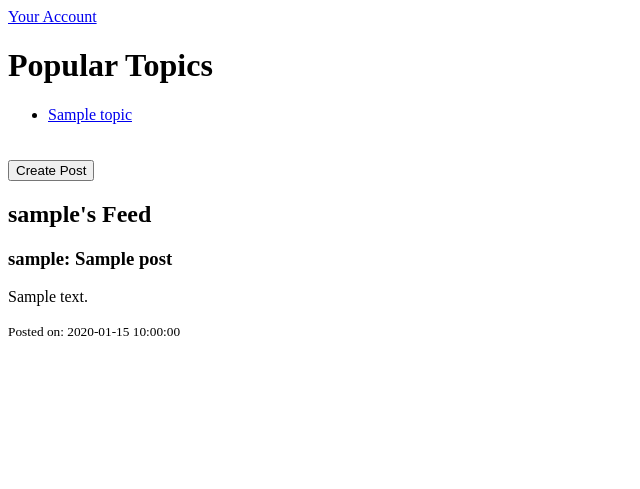
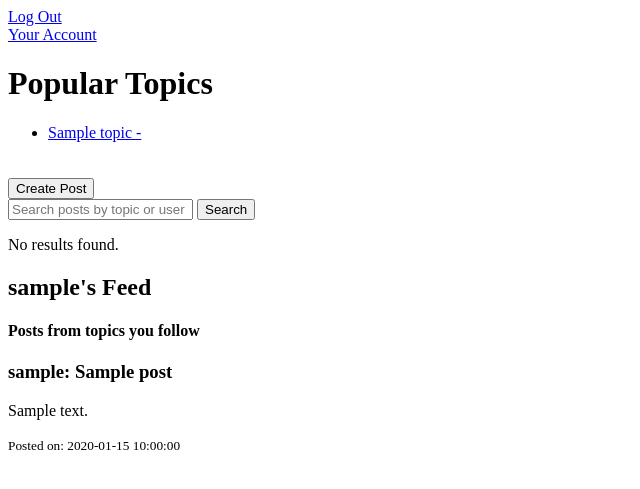
Before and after one commit to sstafford4/CSE108---Final-Project, a Flask app: page /main_page in a window 1280 px wide. Shown: the top 489 px of the page, without its empty margins (0-640 px from the left). Run offline with Flask 3, Linux system fonts and the light colour scheme; the visitor is signed in with stand-in values (Sample User, id 1); tables that the repository leaves empty hold one stand-in row (values such as "Sample post").

Commit message:
Users can now follow and unfollow topics, prototype search bar, merged main, models, and config for hosting reasons.

```diff
--- a/back-end/main.py
+++ b/back-end/main.py
@@ -1,118 +1,167 @@
-from flask import render_template, request, url_for, redirect, flash, session
-from config import app, db
-from models import User, Topic, Posts
+from flask import render_template, request, url_for, redirect, flash, session, Flask
+from flask_sqlalchemy import SQLAlchemy
+# from config import app, db
+# from models import User, Topic, Posts
+from werkzeug.security import generate_password_hash, check_password_hash
+from datetime import datetime
+
+app = Flask(__name__)
+
+# SQLALCHEMY_DATABASE_URI = "mysql+mysqlconnector://{username}:{password}@{hostname}/{databasename}".format(
+#     username="sstafford4",
+#     password="Simperia1",
+#     hostname="sstafford4.mysql.pythonanywhere-services.com",
+#     databasename="sstafford4$default",
+# )
+SQLALCHEMY_DATABASE_URI = 'postgresql://postgres:12263899@localhost/final_project'
+app.config['SQLALCHEMY_DATABASE_URI'] = SQLALCHEMY_DATABASE_URI
+app.config['SQLALCHEMY_TRACK_MODIFICATIONS'] = False
+
+db = SQLAlchemy(app)
+
+# Association table for Users following Topics
+user_topic = db.Table(
+    'user_topic',
+    db.Column('user_id', db.Integer, db.ForeignKey('user.id'), primary_key=True),
+    db.Column('topic_id', db.Integer, db.ForeignKey('topic.id'), primary_key=True)
+)
+
+class User(db.Model):
+    id = db.Column(db.Integer, primary_key=True)
+    real_name = db.Column(db.String(64), index=True, unique=True)
+    username = db.Column(db.String(100), unique=True, nullable=False)
+    email = db.Column(db.String(120), unique=True, nullable=False)
+    password = db.Column(db.String(250), nullable=False)
+
+    # Relationship to the posts created by the user
+    posts = db.relationship('Posts', backref='poster', lazy='dynamic')
+
+    # Many-to-many relationship for followed topics
+    followed_topics = db.relationship('Topic', secondary=user_topic, backref=db.backref('followers', lazy='dynamic'))
+
+    def __init__(self, real_name, username, email, password):
+        self.real_name = real_name
+        self.username = username
+        self.email = email
+        self.set_password(password)  # Pass the password here to ensure it's set correctly
+
+    def set_password(self, password):
+        if password:  # Make sure the password is not empty or None
+            self.password = generate_password_hash(password)
+        else:
+            raise ValueError("Password cannot be empty.")  # Optional: Add custom validation
+
+    def check_password(self, password):
+        return check_password_hash(self.password, password)
+
+    def to_json(self):
+        return {
+            'realName': self.real_name,
+            'username': self.username,
+            'email': self.email
+        }
+
+class Topic(db.Model):
+    id = db.Column(db.Integer, primary_key=True)
+    name = db.Column(db.String(64), unique=True, nullable=False, index=True)
+    description = db.Column(db.Text, nullable=True)
+
+    # Relationship to the posts in this topic
+    posts = db.relationship('Posts', backref='topic', lazy='dynamic')
+
+    def __init__(self, name, description=None):
+        self.name = name
+        self.description = description
+
+    def to_json(self):
+        return {
+            'id': self.id,
+            'name': self.name,
+            'description': self.description,
+            'post_count': self.posts.count(),
+            'followers_count': self.followers.count()
+        }
+
+class Posts(db.Model):
+    id = db.Column(db.Integer, primary_key=True)
+    poster_id = db.Column(db.Integer, db.ForeignKey('user.id'), index=True)
+    poster_username = db.Column(db.String(100), nullable=False)
+    topic_id = db.Column(db.Integer, db.ForeignKey('topic.id'), index=True)
+    title = db.Column(db.Text, nullable=False)
+    content = db.Column(db.Text, nullable=False)
+    created_at = db.Column(db.DateTime, default=datetime.now)
+    updated_at = db.Column(db.DateTime, default=datetime.now, onupdate=datetime.now)
+
+    def __init__(self, poster_id, poster_username, topic_id, title, content):
+        self.poster_id = poster_id
+        self.poster_username = poster_username
+        self.topic_id = topic_id
+        self.title = title
+        self.content = content
+
+    def to_json(self):
+        return {
+            'id': self.id,
+            'poster_id': self.poster_id,
+            'poster_username': self.poster_username,
+            'topic_id': self.topic_id,
+            'title': self.title,
+            'content': self.content,
+            'created_at': self.created_at.isoformat(),
+            'updated_at': self.updated_at.isoformat()
+        }
 
 app.secret_key = 'your_secret_key_here'  # Change this to a secure random key
 
-# @app.route('/')
-# def index():
-#     return render_template('login.html')
-#
-# # @app.route('/main_page')
-# # def main_page():
-# #     all_topics = Topic.query.all()
-# #     # for now, this will just get all of the posts in the db, however, I want to change it later so that it only gets posts
-# #     # relevant to the user (following or similar topics, etc)
-# #     relevant_posts = Posts.get.all()
-# #     return render_template('main_page.html', all_topics=all_topics, posts=relevant_posts)
-#
-# @app.route('/main_page')
-# def main_page():
-#     all_topics = Topic.query.all()
-#
-#     # This will get all posts in the database for now
-#     relevant_posts = Posts.query.all()  # This should be Posts.query.all(), not Posts.get.all()
-#
-#     return render_template('main_page.html', all_topics=all_topics, posts=relevant_posts)
-#
-# @app.route('/login', methods=['GET', 'POST'])
-# def login():
-#     if request.method == 'POST':
-#         username = request.form.get('username')
-#         password = request.form.get('password')
-#
-#         user = User.query.filter_by(username=username).first()
-#         if user and user.check_password(password):
-#             session['logged_in'] = True
-#             session['user_id'] = user.id
-#             # this is going to be returning all topics so that they can be shown on the main hub page
-#             all_topics = Topic.query.all()
-#             relevant_posts = Posts.query.all()
-#             flash("You cool, mf")
-#             return render_template('main_page.html', all_topics=all_topics, user_id=user.id, username=user.username, posts=relevant_posts)
-#
-#         else:
-#             #flash("Invalid username or password")
-#             flash("Man, FUCK you.")
-#             return redirect(url_for('index'))
-#
-#     return redirect(url_for('index'))
-#
-# @app.route('/create_account', methods=['GET', 'POST'])
-# def create_account():
-#     if request.method == 'POST':
-#         real_name = request.form.get('real_name')
-#         username = request.form.get('username')
-#         email = request.form.get('email')
-#         password = request.form.get('password')
-#
-#         # Check if username already exists
-#         existing_user = User.query.filter_by(username=username).first()
-#         if existing_user:
-#             flash("This username is already taken.")
-#             return redirect(url_for('create_account'))
-#
-#         # Validate that password is not empty or None
-#         if not password:
-#             flash("Password cannot be empty.")
-#             return redirect(url_for('create_account'))
-#
-#         # Create a new user with a valid password
-#         new_user = User(real_name=real_name, username=username, email=email, password=password)  # Pass password directly here
-#         db.session.add(new_user)
-#         db.session.commit()
-#
-#         flash("Account created")
-#         return redirect(url_for('login'))
-#
-#     return render_template('login.html')
-#
-# @app.route('/create_post', methods=['GET', 'POST'])
-# def create_post():
-#     if request.method == 'POST':
-#         user_id = session.get('user_id')
-#         topic_name = request.form.get('post_topic')
-#         post_title = request.form.get('post_title')
-#         content = request.form.get('post_content')
-#
-#         # Check if the topic already exists
-#         existing_topic = Topic.query.filter_by(name=topic_name).first()
-#
-#         # If the topic doesn't exist, create it
-#         if not existing_topic:
-#             new_topic = Topic(name=topic_name, description=f"See what people are saying about {topic_name}!")
-#             db.session.add(new_topic)
-#             db.session.commit()  # Commit to get the new topic's ID
-#
-#             topic_id = new_topic.id  # Use the newly created topic's ID
-#         else:
-#             topic_id = existing_topic.id  # Use the existing topic's ID
-#
-#         # Create a new post with the appropriate topic_id
-#         new_post = Posts(poster_id=user_id, topic_id=topic_id, title=post_title, content=content)
-#         db.session.add(new_post)
-#         db.session.commit()
-#
-#         # Redirect or return a response, such as:
-#         return redirect(url_for('main_page'))  # Replace 'some_view' with the desired view after posting
-#
-#     # If it's a GET request, return the form to create a post
-#     return render_template('main_page.html')
 
 @app.route('/')
 def index():
     return render_template('login.html')
 
+@app.route('/logout')
+def logout():
+    # Clear the session data (e.g., remove user info or other session variables)
+    session.clear()
+    flash('Logged out successfully')
+
+    # Redirect to the login page
+    return redirect(url_for('login'))  # Assuming 'login' is the name of the login route
+
+# @app.route('/main_page')
+# def main_page():
+#     # Ensure the user is logged in, and retrieve the username from session
+#     if 'logged_in' in session:
+#         user_id = session['user_id']
+#         username = session.get('username')  # Retrieve the username from session
+#
+#         all_topics = Topic.query.all()
+#         relevant_posts = Posts.query.all()
+#
+#         return render_template('main_page.html', all_topics=all_topics, posts=relevant_posts, username=username)
+#     else:
+#         flash("You need to log in first.")
+#         return redirect(url_for('login'))
+# @app.route('/main_page')
+# def main_page():
+#     # Ensure the user is logged in, and retrieve the username from session
+#     if 'logged_in' in session:
+#         user_id = session['user_id']
+#         username = session.get('username')  # Retrieve the username from session
+#
+#         # Get the user object from the database
+#         user = User.query.get(user_id)
+#
+#         # Get the topics the user is following
+#         followed_topics = user.followed_topics
+#         all_topics = Topic.query.all()
+#
+#         # Get the posts for the topics the user is following
+#         relevant_posts = Posts.query.filter(Posts.topic_id.in_([topic.id for topic in followed_topics])).all()
+#
+#         return render_template('main_page.html', all_topics=all_topics, followed_topics=followed_topics, posts=relevant_posts, username=username)
+#     else:
+#         flash("You need to log in first.")
+#         return redirect(url_for('login'))
 @app.route('/main_page')
 def main_page():
     # Ensure the user is logged in, and retrieve the username from session
@@ -120,10 +169,24 @@ def main_page():
         user_id = session['user_id']
         username = session.get('username')  # Retrieve the username from session
 
+        # Get the user object from the database
+        user = User.query.get(user_id)
+
+        # Get the topics the user is following
+        followed_topics = user.followed_topics
         all_topics = Topic.query.all()
-        relevant_posts = Posts.query.all()
 
-        return render_template('main_page.html', all_topics=all_topics, posts=relevant_posts, username=username)
+        # Get the posts for the topics the user is following
+        relevant_posts = Posts.query.filter(Posts.topic_id.in_([topic.id for topic in followed_topics])).all()
+
+        # Get a list of topic IDs that the user is following
+        followed_topic_ids = [topic.id for topic in followed_topics]
+
+        return render_template('main_page.html',
+                               all_topics=all_topics,
+                               followed_topic_ids=followed_topic_ids,
+                               posts=relevant_posts,
+                               username=username)
     else:
         flash("You need to log in first.")
         return redirect(url_for('login'))
@@ -213,6 +276,135 @@ def create_post():
     # If it's a GET request, return the form to create a post
     return render_template('main_page.html')
 
+@app.route('/follow_topic/<int:topic_id>', methods=['GET'])
+def follow_topic(topic_id):
+    # Ensure the user is logged in, using the session
+    if 'logged_in' in session:
+        user_id = session['user_id']
+
+        # Find the user and the topic they want to follow
+        user = User.query.filter_by(id=user_id).first()
+        topic = Topic.query.filter_by(id=topic_id).first()
+
+        if not topic:
+            flash("Topic not found.")
+            return redirect(url_for('main_page'))
+
+        # Check if the user is already following the topic
+        if topic in user.followed_topics:
+            flash("You are already following this topic.")
+        else:
+            # Add the topic to the user's followed topics
+            user.followed_topics.append(topic)
+            db.session.commit()
+            flash(f"You are now following the topic: {topic.name}")
+
+        return redirect(url_for('main_page'))  # Redirect back to the main page
+
+    else:
+        flash("You need to log in first.")
+        return redirect(url_for('login'))
+
+@app.route('/unfollow_topic/<int:topic_id>', methods=['GET'])
+def unfollow_topic(topic_id):
+    # Ensure the user is logged in, using the session
+    if 'logged_in' in session:
+        user_id = session['user_id']
+
+        # Find the user and the topic they want to unfollow
+        user = User.query.filter_by(id=user_id).first()
+        topic = Topic.query.filter_by(id=topic_id).first()
+
+        if not topic:
+            flash("Topic not found.")
+            return redirect(url_for('main_page'))
+
+        # Check if the user is following the topic
+        if topic in user.followed_topics:
+            # Remove the topic from the user's followed topics
+            user.followed_topics.remove(topic)
+            db.session.commit()
+            flash(f"You have unfollowed the topic: {topic.name}")
+        else:
+            flash("You are not following this topic.")
+
+        return redirect(url_for('main_page'))  # Redirect back to the main page
+
+    else:
+        flash("You need to log in first.")
+        return redirect(url_for('login'))
+
+# @app.route('/search_posts', methods=['GET'])
+# def search_posts():
+#     user_id = session['user_id']
+#     username = session['username']
+#     query = request.args.get('query', '').strip()  # Get the search query from the URL parameters
+#
+#     if not query:
+#         flash("Please enter a search query.")
+#         return redirect(url_for('main_page'))
+#
+#     # Perform the search: find posts by topic name or user username
+#     posts_by_topic = Posts.query.join(Topic).filter(Topic.name.ilike(f"%{query}%")).all()
+#     posts_by_user = Posts.query.join(User).filter(User.username.ilike(f"%{query}%")).all()
+#
+#     # Combine results and remove duplicates
+#     search_results = list({post.id: post for post in posts_by_topic + posts_by_user}.values())
+#
+#     # Get the user object from the database
+#     user = User.query.get(user_id)
+#
+#     # Get the topics the user is following
+#     followed_topics = user.followed_topics
+#     all_topics = Topic.query.all()
+#
+#     # Get the posts for the topics the user is following
+#     relevant_posts = Posts.query.filter(Posts.topic_id.in_([topic.id for topic in followed_topics])).all()
+#
+#     # Get a list of topic IDs that the user is following
+#     followed_topic_ids = [topic.id for topic in followed_topics]
+#
+#     return render_template('main_page.html', search_results=search_results, query=query,all_topics=all_topics,
+#                                followed_topic_ids=followed_topic_ids,
+#                                posts=relevant_posts,
+#                                username=username)
+
+@app.route('/search_posts', methods=['GET'])
+def search_posts():
+    user_id = session.get('user_id')
+    username = session.get('username')
+    query = request.args.get('query', '').strip()  # Get the search query from the URL parameters
+
+    if not query:
+        flash("Please enter a search query.")
+        return redirect(url_for('main_page'))
+
+    # Perform the search: find posts by topic name or user username
+    posts_by_topic = Posts.query.join(Topic).filter(Topic.name.ilike(f"%{query}%")).all()
+    posts_by_user = Posts.query.join(User).filter(User.username.ilike(f"%{query}%")).all()
+
+    #   Get the user object from the database
+    user = User.query.get(user_id)
+
+    # Get the topics the user is following
+    followed_topics = user.followed_topics
+    all_topics = Topic.query.all()
+
+    # Get the posts for the topics the user is following
+    relevant_posts = Posts.query.filter(Posts.topic_id.in_([topic.id for topic in followed_topics])).all()
+
+    # Get a list of topic IDs that the user is following
+    followed_topic_ids = [topic.id for topic in followed_topics]
+
+    # Combine results and remove duplicates
+    search_results = list({post.id: post for post in posts_by_topic + posts_by_user}.values())
+
+    # Render the main page with the new search results
+    return render_template('main_page.html', search_results=search_results, query=query, all_topics=all_topics,
+                                   followed_topic_ids=followed_topic_ids,
+                                   posts=relevant_posts,
+                                   username=username)
+
 
 
 if __name__ == '__main__':
--- a/back-end/templates/main_page.html
+++ b/back-end/templates/main_page.html
@@ -20,15 +20,34 @@
 </head>
 <body>
     <div>
+        <a href="/logout">Log Out</a>
+    </div>
+    <div>
         <a href="/account_settings">Your Account</a>
     </div>
 
+<!--    <div>-->
+<!--        <h1>Popular Topics</h1>-->
+<!--        <ul>-->
+<!--            {% for topic in all_topics %}-->
+<!--                <li>-->
+<!--                    <a href="/go_to_topic">{{ topic.name }} <a href="{{ url_for('follow_topic', topic_id=topic.id) }}">+</a></a>-->
+<!--                </li>-->
+<!--            {% endfor %}-->
+<!--        </ul>-->
+<!--    </div>-->
     <div>
         <h1>Popular Topics</h1>
         <ul>
             {% for topic in all_topics %}
                 <li>
-                    <a href="/go_to_topic">{{ topic.name }}</a>
+                    <a href="/go_to_topic">{{ topic.name }}
+                        {% if topic.id in followed_topic_ids %}
+                            <a href="{{ url_for('unfollow_topic', topic_id=topic.id) }}">-</a>
+                        {% else %}
+                            <a href="{{ url_for('follow_topic', topic_id=topic.id) }}">+</a>
+                        {% endif %}
+                    </a>
                 </li>
             {% endfor %}
         </ul>
@@ -66,10 +85,54 @@
         </form>
     </div>
 
+<!--    <div>-->
+<!--        <form action="{{ url_for('search_posts') }}" method="GET">-->
+<!--            <input type="text" name="query" placeholder="Search posts by topic or user" required>-->
+<!--            <button type="submit">Search</button>-->
+<!--        </form>-->
+<!--    </div>-->
+
+<!--    {% if search_results %}-->
+<!--        <h2>Search Results:</h2>-->
+<!--        <ul>-->
+<!--            {% for post in search_results %}-->
+<!--                <li>-->
+<!--                    <strong>{{ post.title }}</strong> by {{ post.poster_username }} (Topic: {{ post.topic.name }})-->
+<!--                </li>-->
+<!--            {% endfor %}-->
+<!--        </ul>-->
+<!--    {% elif search_results is not none %}-->
+<!--        <p>No results found.</p>-->
+<!--    {% endif %}-->
+    <div>
+        <form action="{{ url_for('search_posts') }}" method="GET">
+            <input type="text" name="query" placeholder="Search posts by topic or user" required>
+            <button type="submit">Search</button>
+        </form>
+    </div>
+
+    <div>
+        {% if search_results is not none %}
+            {% if search_results %}
+                <h2>Search Results:</h2>
+                <ul>
+                    {% for post in search_results %}
+                        <li>
+                            <strong>{{ post.title }}</strong> by {{ post.poster_username }} (Topic: {{ post.topic.name }})
+                        </li>
+                    {% endfor %}
+                </ul>
+            {% else %}
+                <p>No results found.</p>
+            {% endif %}
+        {% endif %}
+    </div>
+
     <!-- this is going to be for the user's feed -->
     <div>
         <h2>{{ username }}'s Feed</h2>
         <div>
+            <h4>Posts from topics you follow</h4>
             {% for post in posts %}
                 <div class="post">
                     <h3>{{ post.poster_username }}: {{ post.title }}</h3>
```
Also changed, not shown: back-end/config.py (+8 -1 lines).
